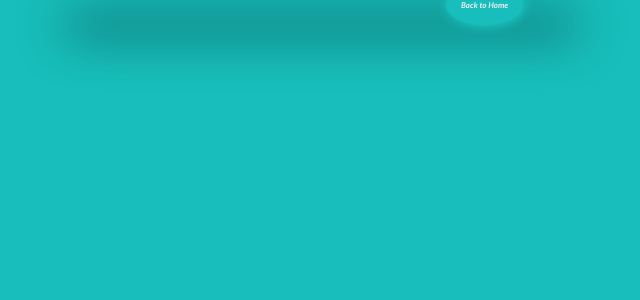
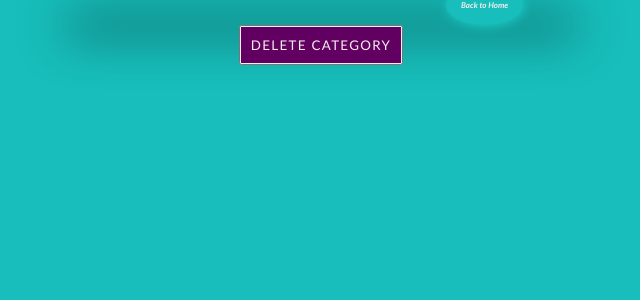
Before and after one commit to pokeyjess/My-Recipes, a Django app: page /category/1/ in a window 1280 px wide. Shown: the top 300 px of the page, without its empty margins (319-959 px from the left). Run offline with Django 3.2, Linux system fonts and the light colour scheme; the visitor is signed in with stand-in values (Sample User, id 1); data that the repository does not hold is empty.

Commit message:
Ability to delete categories

```diff
--- a/homepage/views.py
+++ b/homepage/views.py
@@ -100,3 +100,12 @@ def remove_recipe(request, id):
         return redirect('homepage')
     else:
         return HttpResponseForbidden("You must have admin privileges to access this page")
+
+@login_required
+def remove_category(request, id):
+    if request.user.is_staff:
+        category = get_object_or_404(Category, id=id)
+        category.delete()
+        return redirect('homepage')
+    else:
+        return HttpResponseForbidden("You must have admin privileges to access this page")
--- a/recipes/urls.py
+++ b/recipes/urls.py
@@ -12,6 +12,7 @@ urlpatterns = [
     path('logout/', views.logout_view, name="logoutview"),
     path('signup/', views.signup_view, name="signupview"),
     path('recipe/<int:id>/edit/', views.recipe_edit, name='recipe_edit'),
-    path('recipe/<int:id>/remove/', views.remove_recipe, name='remove'),
+    path('recipe/<int:id>/remove/', views.remove_recipe, name='remove_recipe'),
+    path('category/<int:id>/remove/', views.remove_category, name='remove_category'),
     path('admin/', admin.site.urls),
 ]
--- a/templates/category.html
+++ b/templates/category.html
@@ -28,5 +28,17 @@
         <a href="/"><i class="link">Back to Home</i></a>
       </div>
     </div>
+    {% if request.user.is_staff %}
+    <div class="title">
+      <button>
+        <a
+          class="bar"
+          href="remove/"
+          onclick="return confirm('Are you sure you want to delete this category?')"
+          >Delete category</a
+        >
+      </button>
+    </div>
+    {% endif %}
   </body>
 </html>
```
